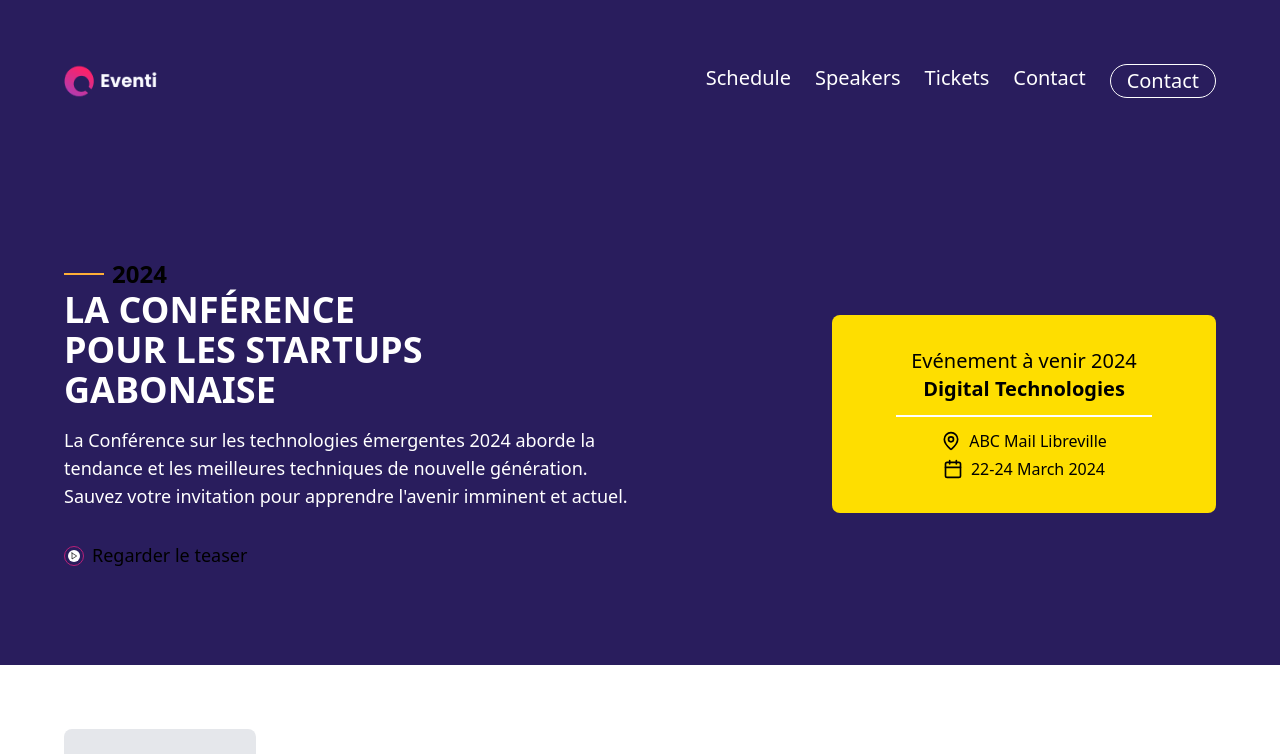
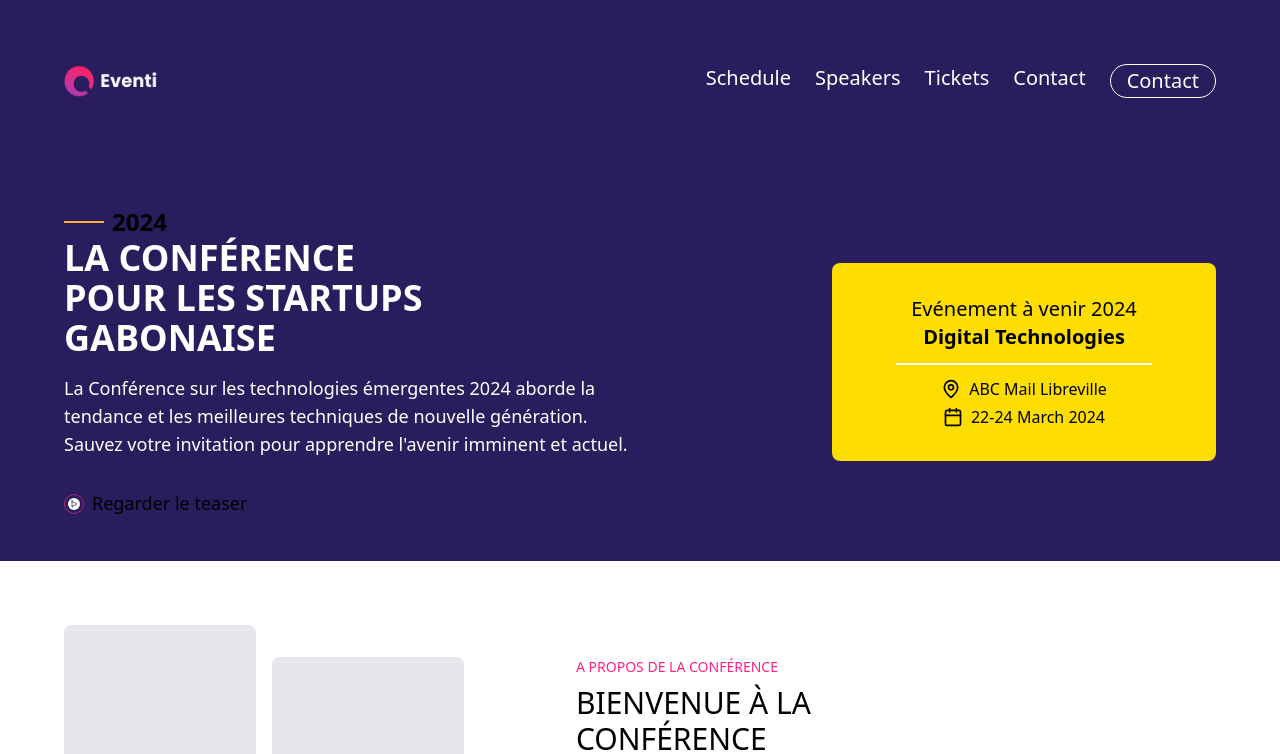
Before and after one commit to JojoELITE/LandingPage01, a Next.js app: page / in a window 1280 px wide. Shown: the top 754 px of the page. Built offline with nearby package versions, Linux system fonts and the light colour scheme.

Commit message:
j'ai reduis les paddings à la section hero

```diff
--- a/app/Components/Hero.tsx
+++ b/app/Components/Hero.tsx
@@ -9,7 +9,7 @@ import { MapPin } from 'lucide-react';
 
 function Hero() {
   return (
-    <main className="container mx-auto bg-[#291D5D] p-16">
+    <main className="container mx-auto bg-[#291D5D] px-16 py-3">
       <section className="flex flex-col md:flex-row items-center justify-between py-8">
         <div className="md:w-1/2 mb-8 md:mb-0">
           <div className='flex gap-2 items-center'>
--- a/app/Components/Sponsors.tsx
+++ b/app/Components/Sponsors.tsx
@@ -1,6 +1,5 @@
 import React from 'react'
 import Image from 'next/image'
-import Link from 'next/link'
 
 
 
```
